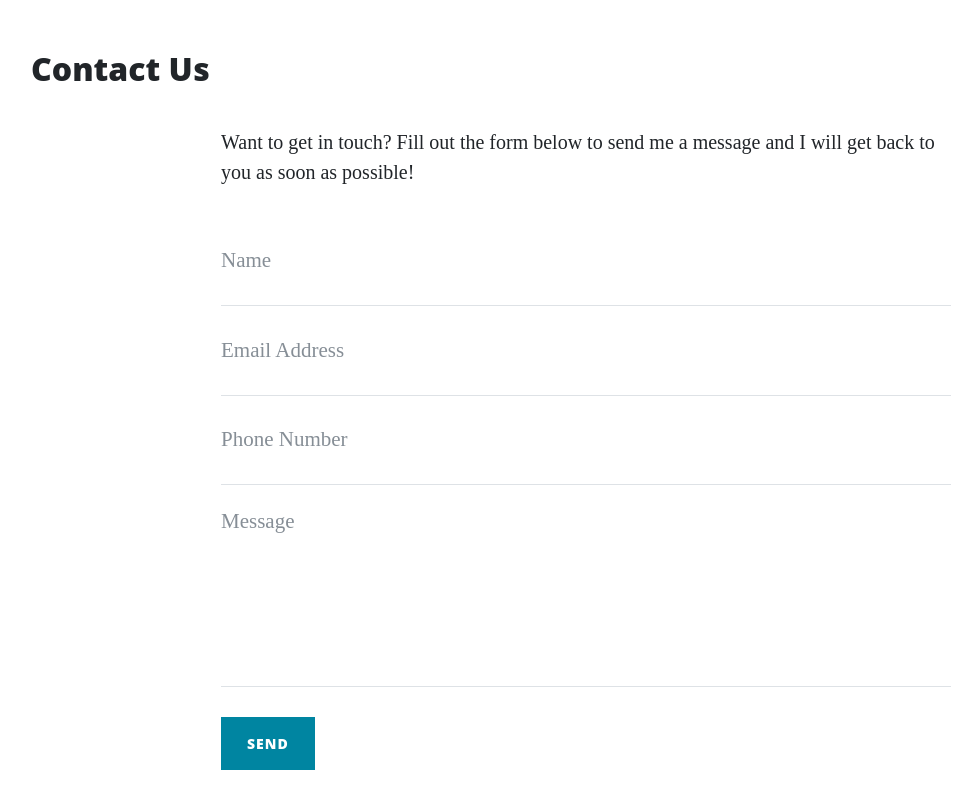
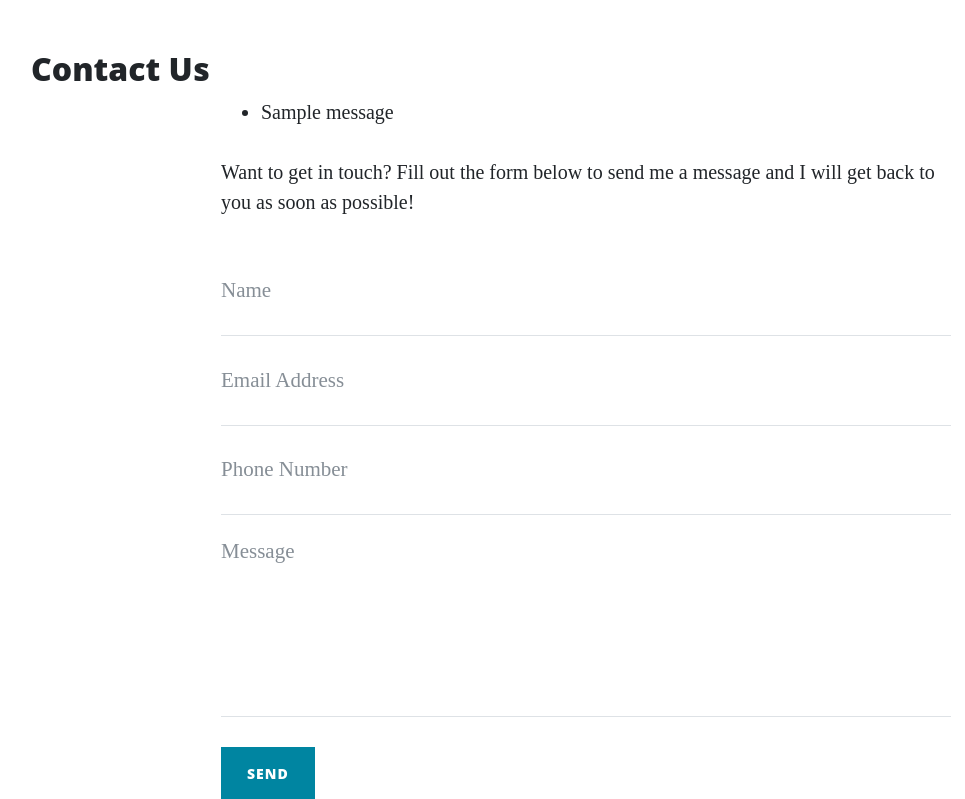
Before and after one commit to ireneuszcierpisz/Thorin-flask-app, a Flask app: page /contact in a window 1280 px wide. Shown: the part 628-1427 px from the top of the page, without its empty margins (54-1019 px from the left). Run offline with Flask 3, Linux system fonts and the light colour scheme; one stand-in notice (Sample message) is shown; some libraries are stand-ins or nearby versions.

Commit message:
Retrieve the flashed messages created using the flash() and display it on the 'contact us' page.

```diff
--- a/run.py
+++ b/run.py
@@ -2,12 +2,18 @@ import os
 import json
 # import the Flask class and more
 from flask import Flask, render_template, request, flash
+# we only want to import env, if the system can find an env.py file
+if os.path.exists("env.py"):
+    import env
 
 # creates an instance of Flask class and storing it in a variable called 'app'
 # in Flask, the convention is that variable is called 'app'.
 app = Flask(__name__)
 # The first argument of the Flask class, is the name of the application's module - our package.
 # Since we're just using a single module, we can use __name__ which is a built-in Python variable.
+
+# grab the hidden variable called SECRET_KEY which we use in env file
+app.secret_key = os.environ.get("SECRET_KEY")
 
 # the 'route' decorator tells Flask what URL should trigger the function that follows
 # a decorator is a way of wrapping functions and all functions are objects and can be passed around.
@@ -48,11 +54,18 @@ def about_member(member_name):
 @app.route("/contact", methods=["GET", "POST"])
 def contact():
     if request.method == "POST":
-        # access a form's data from the backend of the site (two ways of geting a value of an input)
-        print(request.form.get("name"))
-        # if the form doesn't actually have a key of 'name' then 'get("name"')' would print 'None' by default
-        print(request.form["email"])
-        # if there isn't an 'email' key on the form, instead of returning 'None', 'form["email"]' would throw an exception
+        #  access a form's data from the backend of the site
+        #  (two ways of geting a value of an input)
+        # print(request.form.get("name"))
+        #  if the form doesn't actually have a key of 'name' then
+        #  'get("name"')' would print 'None' by default
+        # print(request.form["email"])
+        #  if there isn't an 'email' key on the form,
+        #  instead of returning 'None'
+        # 'form["email"]' would throw an exception
+        #  call the Flash() function:
+        flash("Thanks {}, we have received your message!".format(
+            request.form.get("name")))
     return render_template("contact.html", page_title="Contact")
 
 
--- a/templates/contact.html
+++ b/templates/contact.html
@@ -1,49 +1,97 @@
-{% extends "base.html" %}
-{% block content %}
+{% extends "base.html" %} {% block content %}
 <h2>Contact Us</h2>
 
 <!-- copy/paste the code snippet from https://github.com/StartBootstrap/startbootstrap-clean-blog/blob/master/dist/contact.html -->
 <div class="row">
   <div class="col-lg-8 col-md-10 mx-auto">
-        <p>Want to get in touch? Fill out the form below to send me a message and I will get back to you as soon as
-            possible!</p>
+    <!--
+    retrieve the flashed messages;
+    return any of the messages created using the Flash() function on the backend,
+    and store in a variable called messages
+-->
+    {% with messages = get_flashed_messages() %}
+    <!-- check if there are any messages to retrieve -->
+    {% if messages %}
+    <!-- If we have successfully returned any messages from our get_flashed_messages() function,
+then we are going to create some HTML. -->
+    <ul class="flashes">
+      {% for message in messages %}
+      <li>{{ message }}</li>
+      {% endfor %}
+    </ul>
+    {% endif %} {% endwith %}
+
+    <p>
+      Want to get in touch? Fill out the form below to send me a message and I
+      will get back to you as soon as possible!
+    </p>
     <form method="POST" name="sentMessage" id="contactForm" novalidate>
       <div class="control-group">
         <div class="form-group floating-label-form-group controls">
           <label>Name</label>
-                    <input type="text" class="form-control" placeholder="Name" name="name" id="name" required
-                        data-validation-required-message="Please enter your name.">
+          <input
+            type="text"
+            class="form-control"
+            placeholder="Name"
+            name="name"
+            id="name"
+            required
+            data-validation-required-message="Please enter your name."
+          />
           <p class="help-block text-danger"></p>
         </div>
       </div>
       <div class="control-group">
         <div class="form-group floating-label-form-group controls">
           <label>Email Address</label>
-                    <input type="email" class="form-control" placeholder="Email Address" name="email" id="email"
-                        required data-validation-required-message="Please enter your email address.">
+          <input
+            type="email"
+            class="form-control"
+            placeholder="Email Address"
+            name="email"
+            id="email"
+            required
+            data-validation-required-message="Please enter your email address."
+          />
           <p class="help-block text-danger"></p>
         </div>
       </div>
       <div class="control-group">
         <div class="form-group col-xs-12 floating-label-form-group controls">
           <label>Phone Number</label>
-                    <input type="tel" class="form-control" placeholder="Phone Number" name="phone" id="phone" required
-                        data-validation-required-message="Please enter your phone number.">
+          <input
+            type="tel"
+            class="form-control"
+            placeholder="Phone Number"
+            name="phone"
+            id="phone"
+            required
+            data-validation-required-message="Please enter your phone number."
+          />
           <p class="help-block text-danger"></p>
         </div>
       </div>
       <div class="control-group">
         <div class="form-group floating-label-form-group controls">
           <label>Message</label>
-                    <textarea rows="5" class="form-control" placeholder="Message" name="message" id="message" required
-                        data-validation-required-message="Please enter a message."></textarea>
+          <textarea
+            rows="5"
+            class="form-control"
+            placeholder="Message"
+            name="message"
+            id="message"
+            required
+            data-validation-required-message="Please enter a message."
+          ></textarea>
           <p class="help-block text-danger"></p>
         </div>
       </div>
-            <br>
+      <br />
       <div id="success"></div>
       <div class="form-group">
-                <button type="submit" class="btn btn-primary" id="sendMessageButton">Send</button>
+        <button type="submit" class="btn btn-primary" id="sendMessageButton">
+          Send
+        </button>
       </div>
     </form>
   </div>
```
Also changed, not shown: 1 other file. Lines whose indentation alone changed are shown as unchanged.
